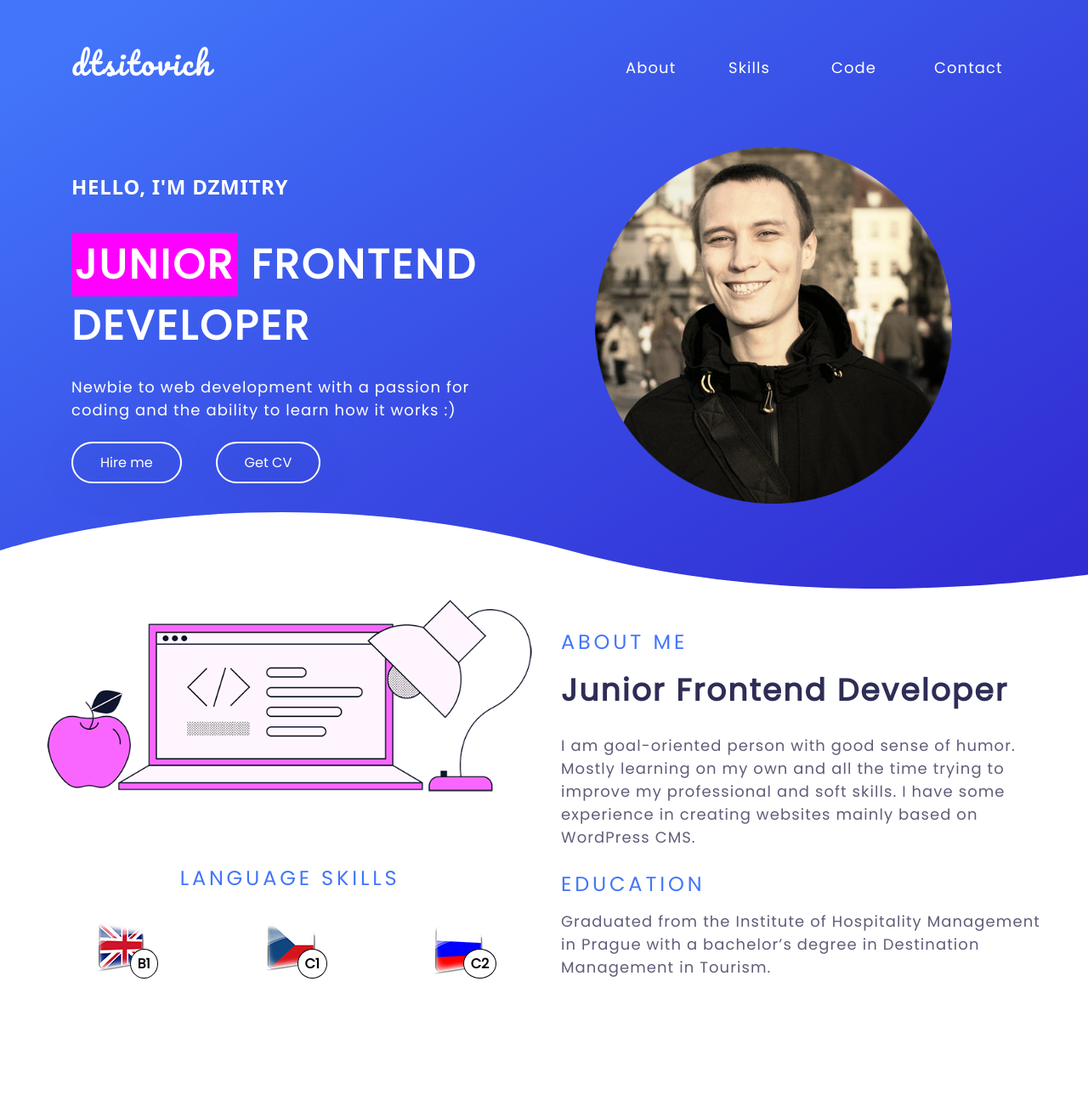
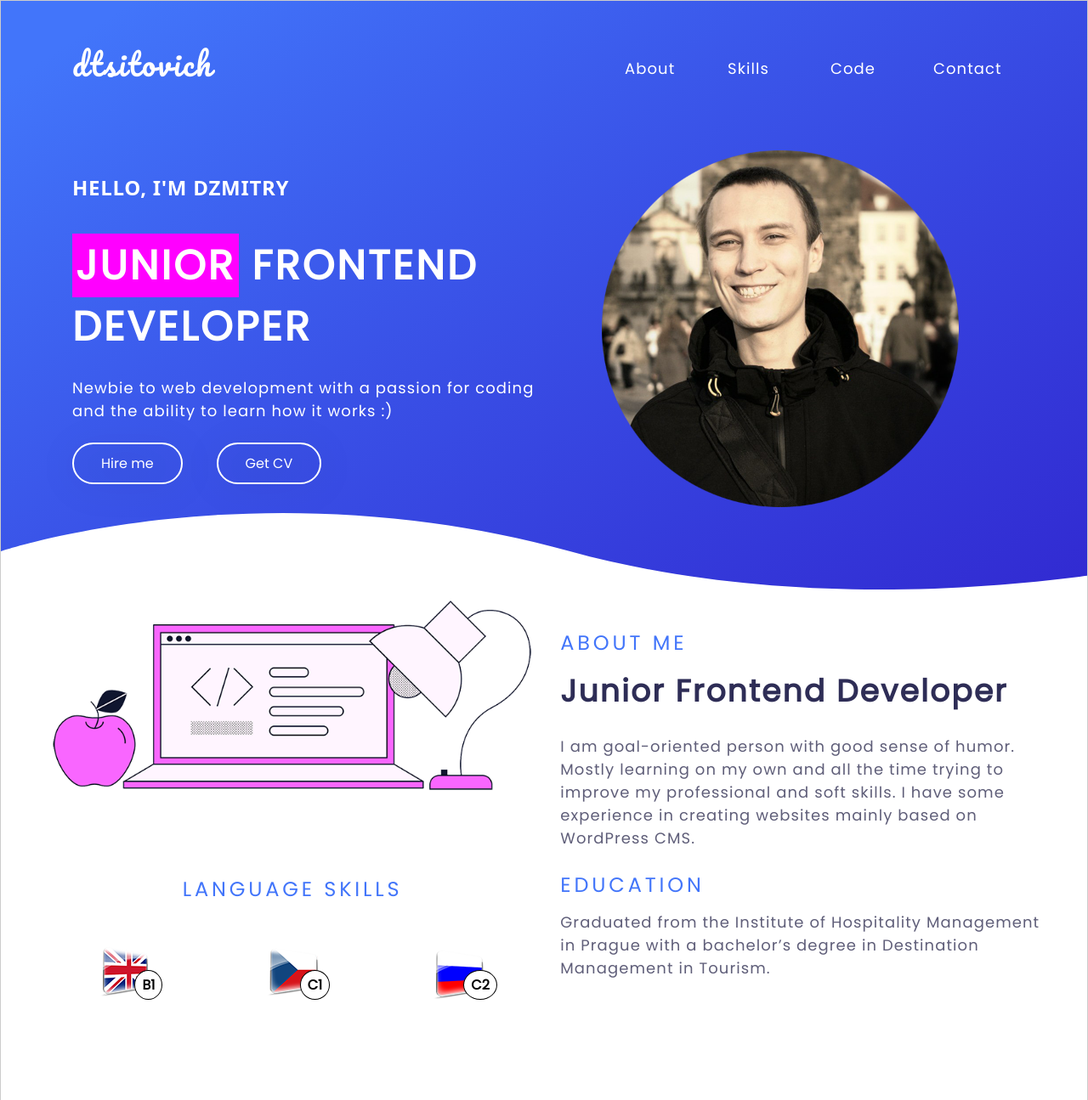
Before and after one commit to dtsitovich/rsschool-cv, a plain HTML site: page index.html in a window 1280 px wide. Shown: the top 1295 px of the page at 85% size. Drawn offline with Linux system fonts and the light colour scheme.

Commit message:
fix: changing block units from percent to pixels

```diff
--- a/index.html
+++ b/index.html
@@ -9,7 +9,8 @@
     <title>cv</title>
   </head>
   <body>
-    <header class="header container">
+    <div class="container">
+    <header class="header">
       <div class="header-top">
         <div class="logo">
           <h1>dtsitovich</h1>
@@ -43,7 +44,7 @@
         </div>
       </div>
     </header>
-    <main class="main container">
+    <main class="main">
       <section id="about">
         <div class="decor">
           <div class="lang">
@@ -204,7 +205,7 @@
         </div>
       </section>
     </main>
-    <footer class="footer container">
+    <footer class="footer">
       <div class="logo">
         <h1>dtsitovich</h1>
       </div>
@@ -224,5 +225,6 @@
        </div>
       </div>
     </footer>
+  </div>
   </body>
 </html>
--- a/style.css
+++ b/style.css
@@ -32,6 +32,7 @@ body {
 .container {
   max-width: 1440px;
   margin: 0 auto;
+  border: 1px solid #ccc;
 }
 h1 {
   font-family: Pacifico;
@@ -84,8 +85,6 @@ h4 {
   display: flex;
   flex-direction: column;
   padding: 42px 84px;
-  min-height: 696px;
-  width: 100%;
   background: url("assets/svg/header-bg.svg") no-repeat;
 }
 .header-top {
@@ -96,7 +95,7 @@ h4 {
 /* NAVIGATION */
 
 .nav-list {
-  height: 74px;
+  min-height: 74px;
   display: flex;
   list-style-type: none;
   font-family: Poppins;
@@ -125,17 +124,19 @@ h4 {
 /* HEADER CONTENT */
 
 .header-content {
-  height: 540px;
+  min-height: 540px;
   display: flex;
   justify-content: space-between;
 }
 .description {
-  flex-basis: 496px;
+  flex-basis: 636px;
   align-self: center;
 }
 .profile {
-  flex-basis: 496px;
-  align-self: center;
+  display: flex;
+  flex-basis: 636px;
+  justify-content: center;
+  align-items: center;
 }
 .description-text {
   margin-bottom: 24px;
@@ -190,23 +191,22 @@ h4 {
   flex-direction: column;
 }
 #about {
-  padding-left: 42px;
-  padding-right: 42px;
-  height: 600px;
+  margin-bottom: 64px;
+  padding: 0 48px;
   display: flex;
   justify-content: space-between;
 }
 .decor {
-  width: 50%;
+  flex-basis: 636px;
   display: flex;
-  align-items: center;
+  align-items: flex-end;
   justify-content: center;
   background-image: url(assets/img/coding.png);
   background-size: contain;
   background-repeat: no-repeat;
 }
 .intro {
-  width: 50%;
+  flex-basis: 636px;
   padding-top: 40px;
   padding-left: 20px;
 }
@@ -236,14 +236,12 @@ h4 {
 }
 .lang {
   width: 100%;
-  height: 0;
   display: flex;
   flex-direction: column;
 }
 .lang h3 {
   align-self: center;
-  padding-top: 18px;
-  margin-bottom: 32px;
+  margin-bottom: 48px;
 }
 .lang-list {
   display: flex;
@@ -281,14 +279,14 @@ h4 {
   border-radius: 50%;
   position: relative;
   left: 12px;
-  top: 4px;
+  top: 0;
   font-weight: 600;
 }
 
 /* SKILLS SECTION */
 
 #skills {
-  padding: 0 42px;
+  padding: 64px 42px 0;
   margin-bottom: 64px;
   display: flex;
   flex-direction: column;
@@ -301,8 +299,8 @@ h4 {
   flex-wrap: wrap;
 }
 .skill-box-item {
-  width: 367px;
-  height: 296px;
+  flex-basis: 394px;
+  min-height: 296px;
   margin-bottom: 24px;
   display: flex;
   align-items: flex-end;
@@ -482,7 +480,7 @@ pre {
   flex-direction: column;
 }
 .contact-info {
-  padding: 27px 72px;
+  padding: 24px 48px;
   background-color: #384be4;
 }
 .contact-info > h5 {
@@ -618,7 +616,7 @@ pre {
 }
 .footer-bottom div {
   display: flex;
-  flex-basis: 33.33%;
+  flex-basis: 424px;
 }
 .footer-bottom div:nth-of-type(2) {
   justify-content: center;
```
